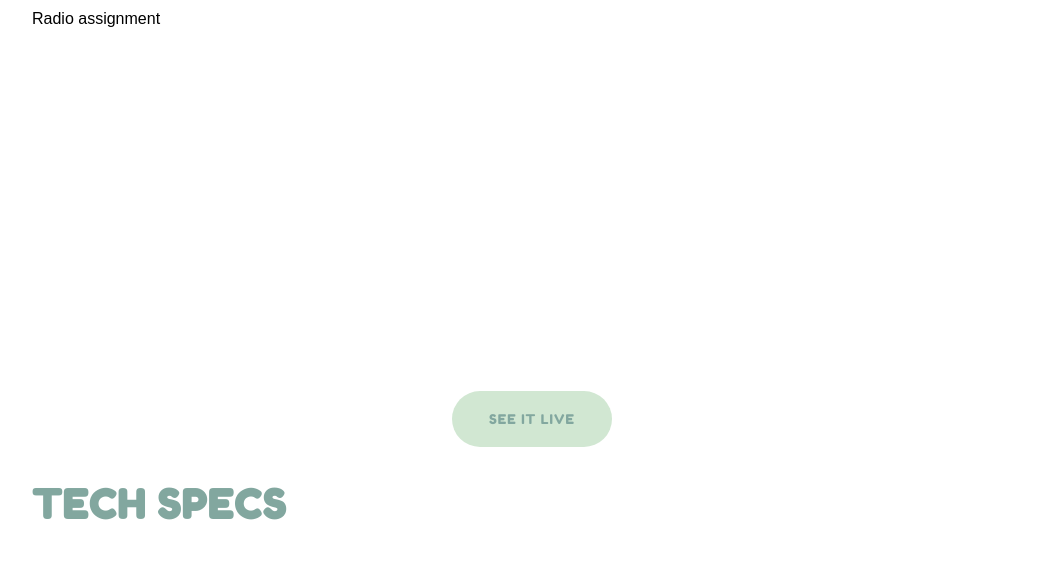
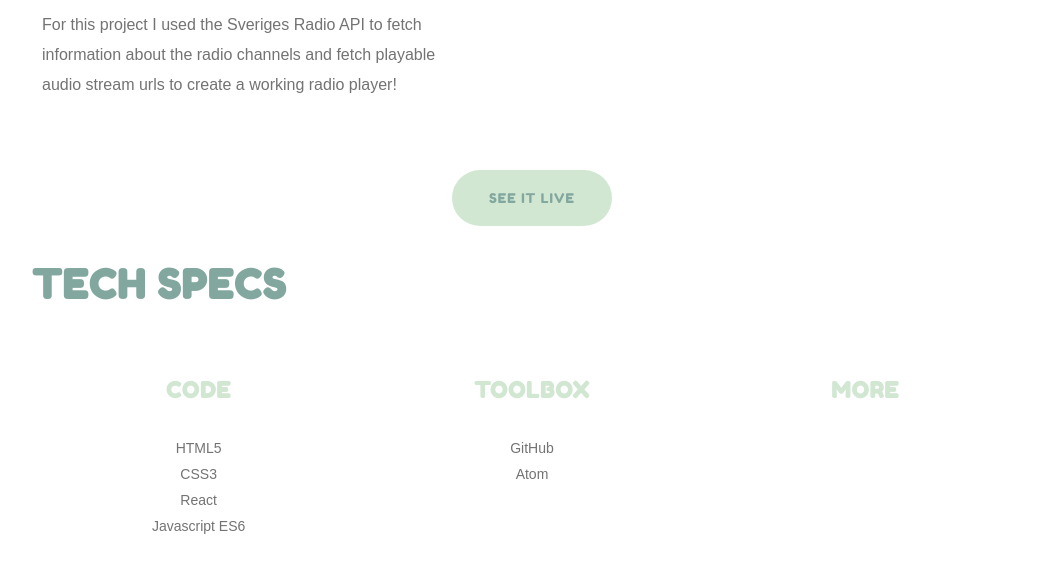
Before and after one commit to cbjorklund88/Portfolio, a React app: page /Project/1 in a window 1280 px wide. Shown: the part 781-1342 px from the top of the page, without its empty margins (108-1171 px from the left). Built offline with nearby package versions, Linux system fonts and the light colour scheme.

Commit message:
Added description on Radio player

```diff
--- a/src/components/MyTech/mytech.js
+++ b/src/components/MyTech/mytech.js
@@ -11,7 +11,7 @@ class MyTech extends React.Component {
           <p>450 coding hours &diams; 50+ individual tasks &diams; HTML5, CSS, SASS,
           Flexbox, Javascript, ES6, JSX, React, Node.js, Mongo DB, API:s &diams;
           6 sprints with demos together with companies like Volumental, Bonnier,
-          Comprend @ Technigo &diams; Exploring MAchine learning
+          Comprend @ Technigo &diams; Exploring Machine learning
           </p>
         </div>
       </div>
--- a/src/index.css
+++ b/src/index.css
@@ -236,11 +236,18 @@ button:hover {
 
 .project-text-container {
   width: 70%;
-  height: 500px;
+  height: auto;
+  margin-bottom: 30px;
+
 }
 
 .project-text-container P {
   width: 60%;
+  list-style: none;
+  margin: 10px;
+  color: #737373;
+  font-size: 16px;
+  line-height: 30px;
 }
 
 .skills-list-projects-container {
--- a/src/projects.json
+++ b/src/projects.json
@@ -7,7 +7,7 @@
 			"More": [""],
 			"image": "./Images/radio-project.png",
 			"imageHero": "/Images/radio-project.png",
-			"description": "Radio assignment"
+			"description": "For this project I used the Sveriges Radio API to fetch information about the radio channels and fetch playable audio stream urls to create a working radio player!"
 		},
 		{
 			"id": "2",
```
